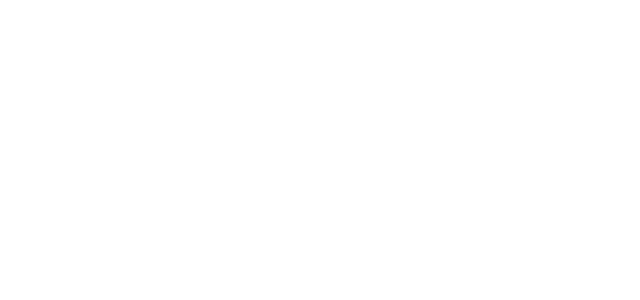
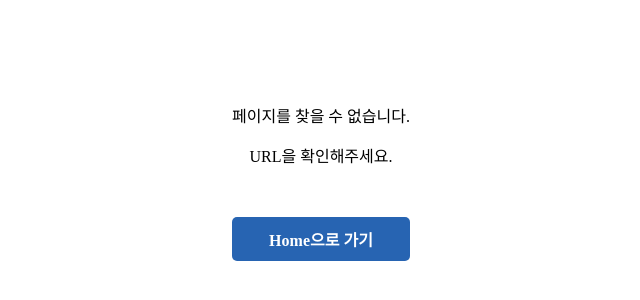
Before and after one commit to HalamLee/color-palette-maker-with-vue3, a Vue app: page /404 in a window 1280 px wide. Before the commit this address had no page. Shown: the part 226-526 px from the top of the page, without its empty margins (319-959 px from the left). Built offline with nearby package versions, Linux system fonts and the light colour scheme; what vue3-colorpicker would draw is missing.

Commit message:
feat: 404 페이지 생성 및 라우터 연결

```diff
--- a/src/router/index.js
+++ b/src/router/index.js
@@ -2,6 +2,7 @@
 import PaletteView from '../views/PaletteView.vue';
 import PaletteCreateView from '../views/PaletteCreateView.vue';
 import PaletteEditView from '../views/PaletteEditView.vue';
+import NotFoundView from '../views/NotFoundView.vue';
 
 const router = createRouter({
   history: createWebHistory(import.meta.env.BASE_URL),
@@ -22,6 +23,15 @@
       name: 'paletteEditView',
       component: PaletteEditView,
     },
+    {
+      path: '/404',
+      name: 'notFound',
+      component: NotFoundView,
+    },
+    {
+      path: '/:pathMatch(.*)*',
+      redirect: '/404',
+    },
   ],
 });
 
--- /dev/null
+++ b/src/views/NotFoundView.vue
@@ -0,0 +1,24 @@
+<template>
+  <div>
+    <p>페이지를 찾을 수 없습니다.</p>
+    <p>URL을 확인해주세요.</p>
+    <RouterLink to="/"><b>Home으로 가기</b></RouterLink>
+  </div>
+</template>
+
+<style lang="scss" scoped>
+div {
+  text-align: center;
+}
+
+a {
+  display: block;
+  margin-top: 50px;
+  text-decoration: none;
+  color: inherit;
+  padding: 10px;
+  background-color: rgb(39, 100, 178);
+  border-radius: 5px;
+  color: white;
+}
+</style>
```
